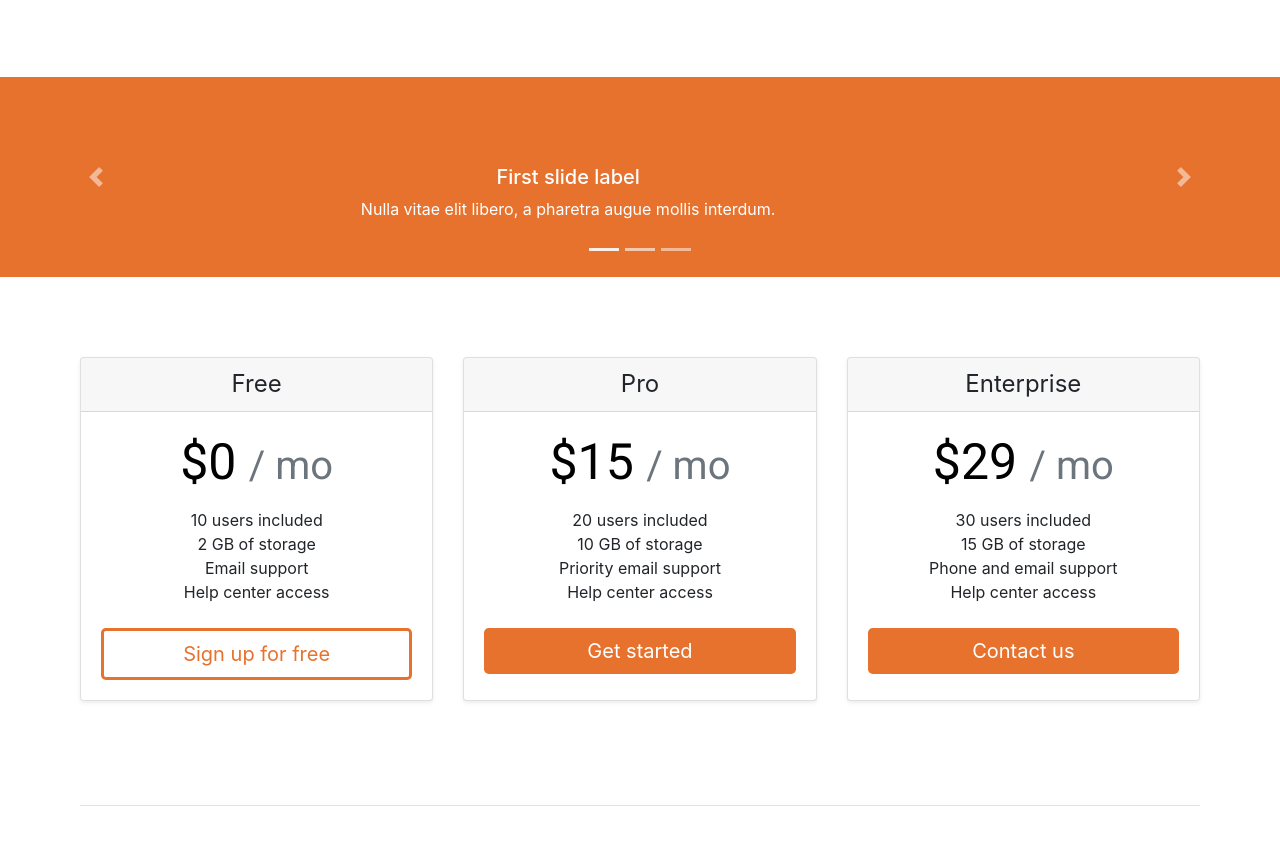
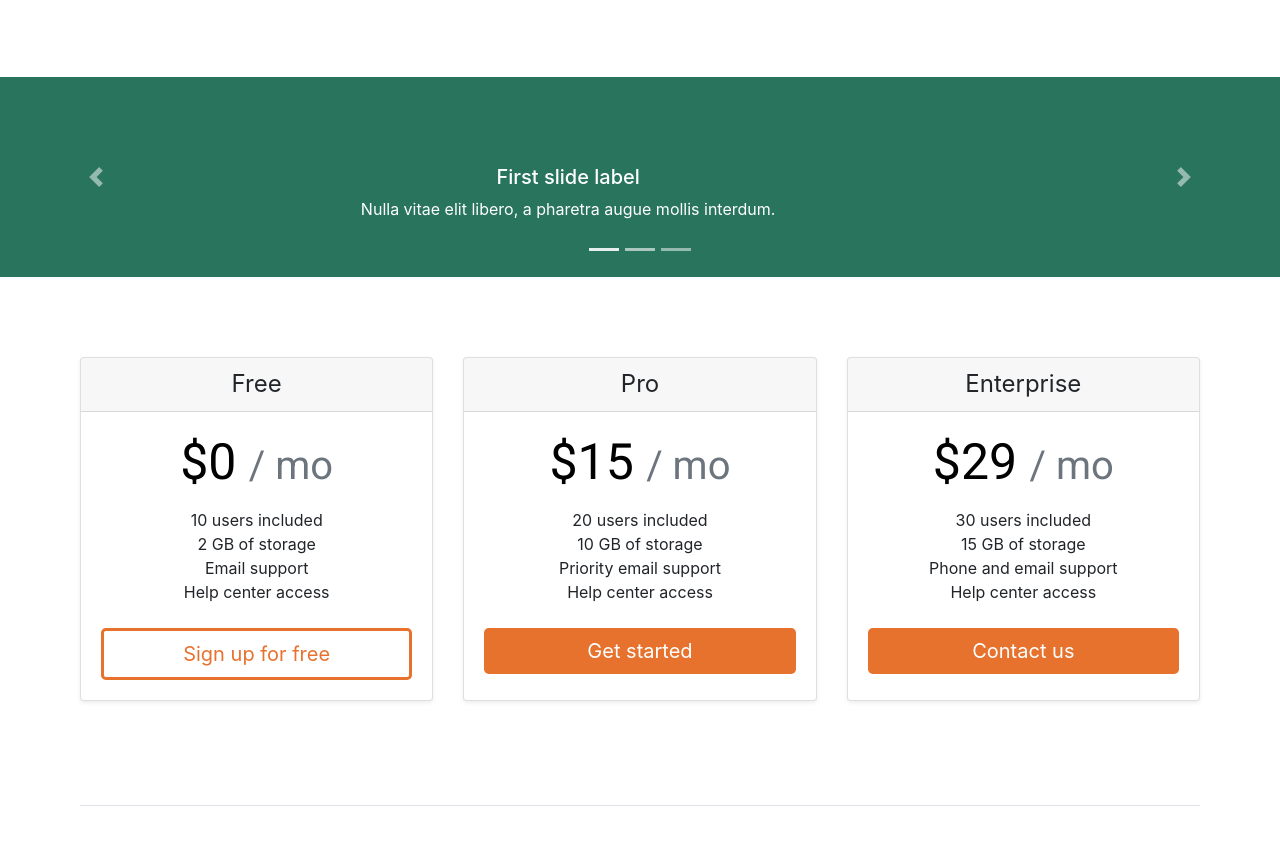
Before and after one commit to csrmartins/unique-coworking, a plain HTML site: page index.html in a window 1280 px wide. Shown: the part 1484-2335 px from the top of the page. Drawn offline with nearby package versions, Linux system fonts and the light colour scheme.

Commit message:
Add files via upload

```diff
--- a/css/style.css
+++ b/css/style.css
@@ -57,7 +57,7 @@ h2{
 }
 
 .background-carousel{
-    background-color: rgb(231, 114, 46);
+    background-color: rgb(40, 116, 93);
     width: 100%;
     height: 200px;
 }
```
